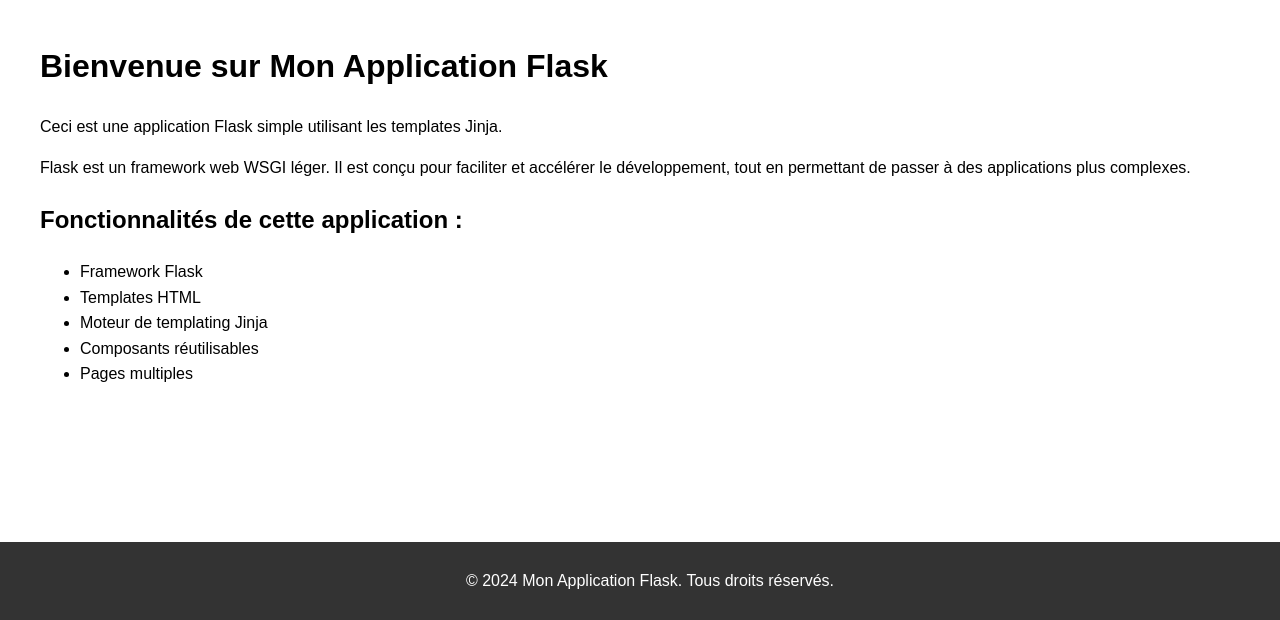
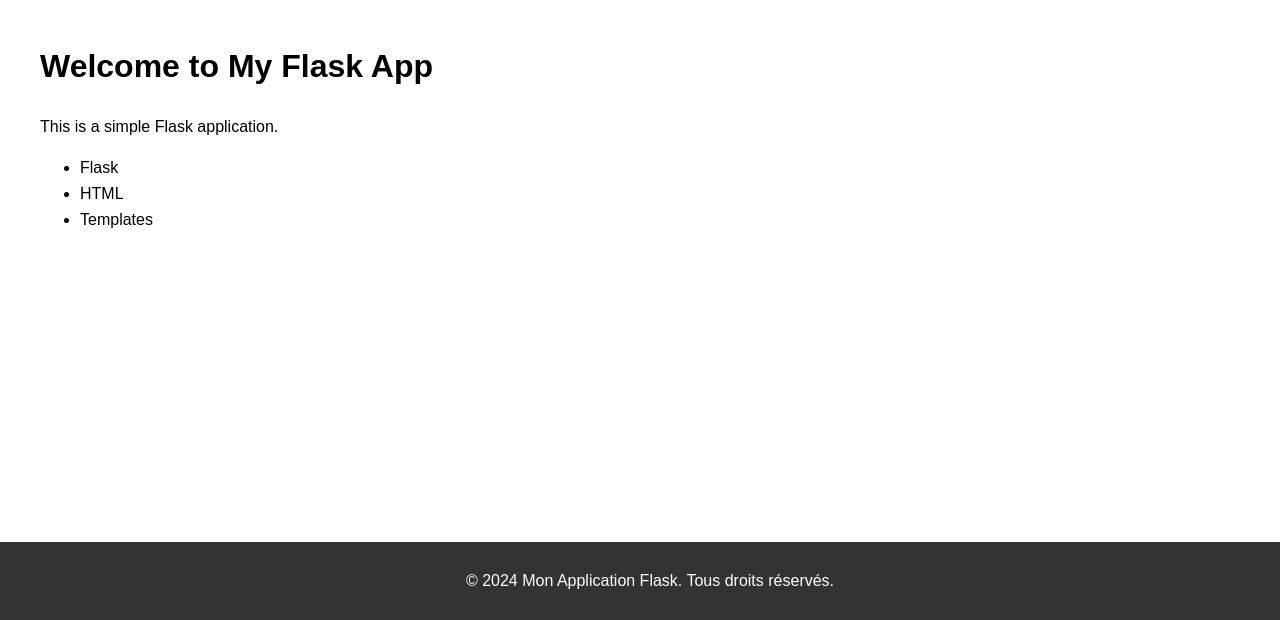
Before and after one commit to madi-spec49/holbertonschool-higher_level_programming, a Flask app: page / in a window 1280 px wide. Shown: the part 180-800 px from the top of the page. Run offline with Flask 3, Linux system fonts and the light colour scheme.

Commit message:
application

```diff
--- a/python-server_side_rendering/templates/index.html
+++ b/python-server_side_rendering/templates/index.html
@@ -2,17 +2,12 @@
 {% include 'header.html' %}
 
 <!-- Contenu principal -->
-<h1>Bienvenue sur Mon Application Flask</h1>
-<p>Ceci est une application Flask simple utilisant les templates Jinja.</p>
-<p>Flask est un framework web WSGI léger. Il est conçu pour faciliter et accélérer le développement, tout en permettant de passer à des applications plus complexes.</p>
-
-<h2>Fonctionnalités de cette application :</h2>
+<h1>Welcome to My Flask App</h1>
+<p>This is a simple Flask application.</p>
 <ul>
-    <li>Framework Flask</li>
-    <li>Templates HTML</li>
-    <li>Moteur de templating Jinja</li>
-    <li>Composants réutilisables</li>
-    <li>Pages multiples</li>
+    <li>Flask</li>
+    <li>HTML</li>
+    <li>Templates</li>
 </ul>
 
 <!-- Inclure le pied de page -->
```
